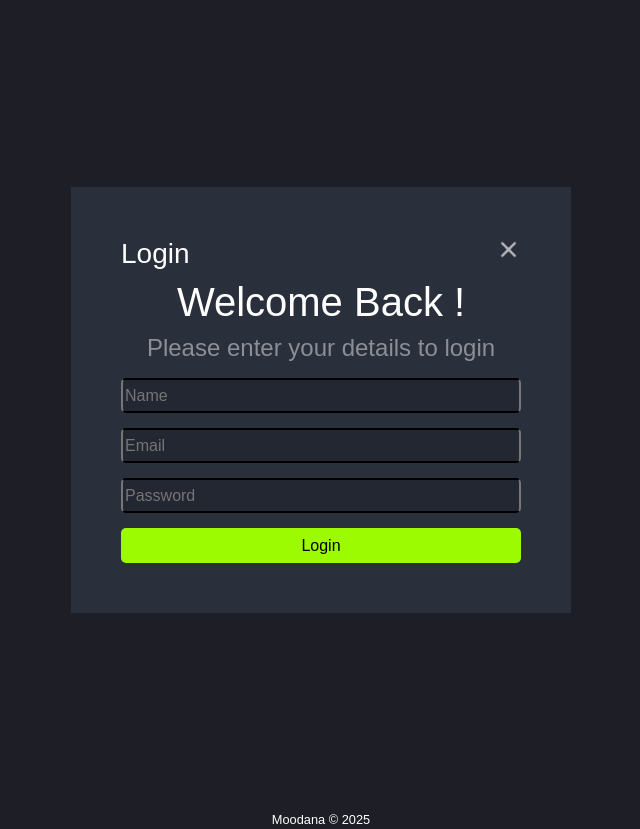
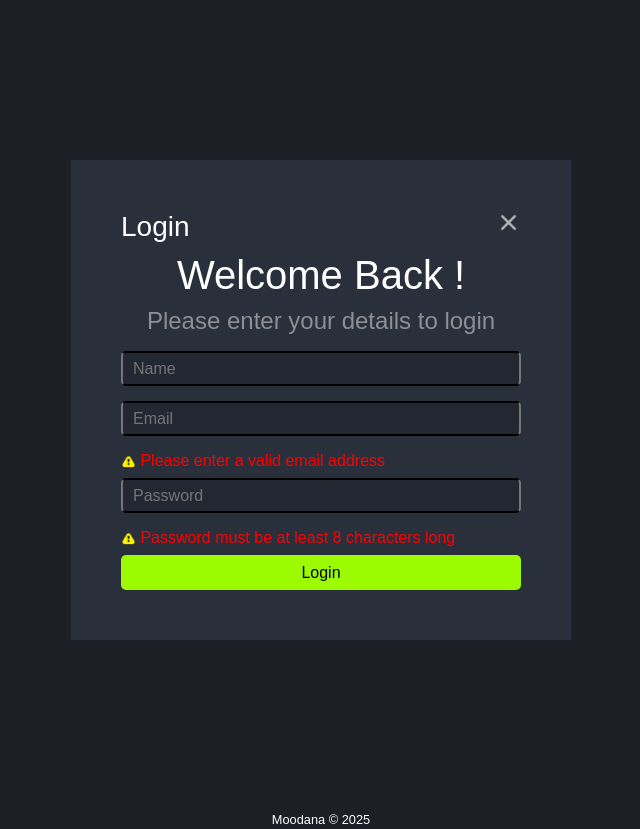
Before and after one commit to mousaayoubi/mood-based-todo-app, a plain HTML site: page Components/loginForm.html in a window 1280 px wide. Both pictures are taken after a click on the button "Login". Shown: the whole page, without its empty margins (319-959 px from the left). Drawn offline with nearby package versions, Linux system fonts and the light colour scheme.

Commit message:
Updated login screen with email and password validation

```diff
--- a/Components/loginForm.html
+++ b/Components/loginForm.html
@@ -20,12 +20,13 @@
 				</header>
 				<h1 id="header2" >Welcome Back !</h1>
 				<h4 id="header3">Please enter your details to login</h4>
-				<input class="spacing" type="text" placeholder="Name" /><br />
-				<input class="spacing" type="text" placeholder="Email" /><br />
-				<input class="spacing" type="password" placeholder="Password" /><br />
+				<input id="name" class="spacing" type="text" placeholder="Name" /><br />
+				<input id="email" class="spacing" type="text" placeholder="Email" /><br /><h6 id="email_error"></h6>
+				<input id="password" class="spacing" type="password" placeholder="Password" /><br /><h6 id="password_error"></h6>
 				<button id="login" type="submit">Login</buttton>
 			</div>
 		</div>
 	</body>
+	<script src="../Scripts/loginForm.js"></script>
 	<footer>Moodana © 2025</footer>
 </html>
--- a/Scripts/loginForm.js
+++ b/Scripts/loginForm.js
@@ -0,0 +1,35 @@
+const loginButton = document.getElementById("login");
+
+
+function handleClick(){
+
+	const name = document.getElementById('name').value;
+	const email = document.getElementById('email').value;
+	const password = document.getElementById('password').value;
+
+	//Validate email
+	if (!email.includes('@')){
+
+		document.getElementById('email_error').innerHTML = "<img src='/Assets/Images/warning_icon.png' alt='warning icon' width='15' height='15' /> Please enter a valid email address";
+
+	}
+
+	//validate password
+	if (password.length < 8){
+
+		document.getElementById('password_error').innerHTML = "<img src='/Assets/Images/warning_icon.png' alt='warning icon' width='15' height='15' /> Password must be at least 8 characters long";
+
+	}
+	// Save to localstorage
+	localStorage.setItem("name", name);
+	localStorage.setItem("email", email);
+	localStorage.setItem("password", password);
+
+	//Redirect to homepage
+        if (email.includes('@') && password.length > 8){
+	window.location.href="/";
+	}
+
+}
+
+loginButton.addEventListener('click', handleClick);
--- a/Styles/loginForm.css
+++ b/Styles/loginForm.css
@@ -38,6 +38,14 @@ border-style: double;
 border-block-color: black;
 width: 400px;
 height: 35px;
+color: rgb(255,255,255);
+padding-left: 10px;
+}
+h6#email_error{
+color: rgb(255,0,0);
+}
+h6#password_error{
+color: rgb(255,0,0);
 }
 footer {
 color: rgb(255,255,255);
```
Also changed, not shown: Assets/Images/warning_icon.png (added).
